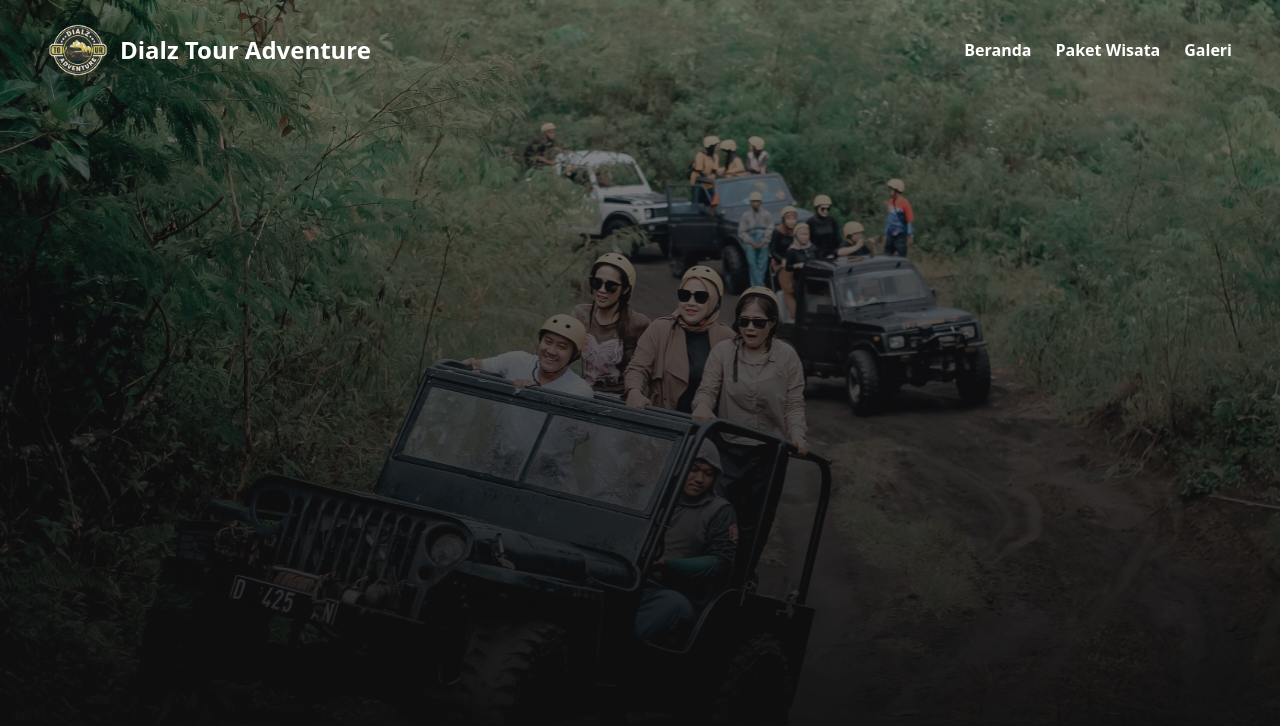
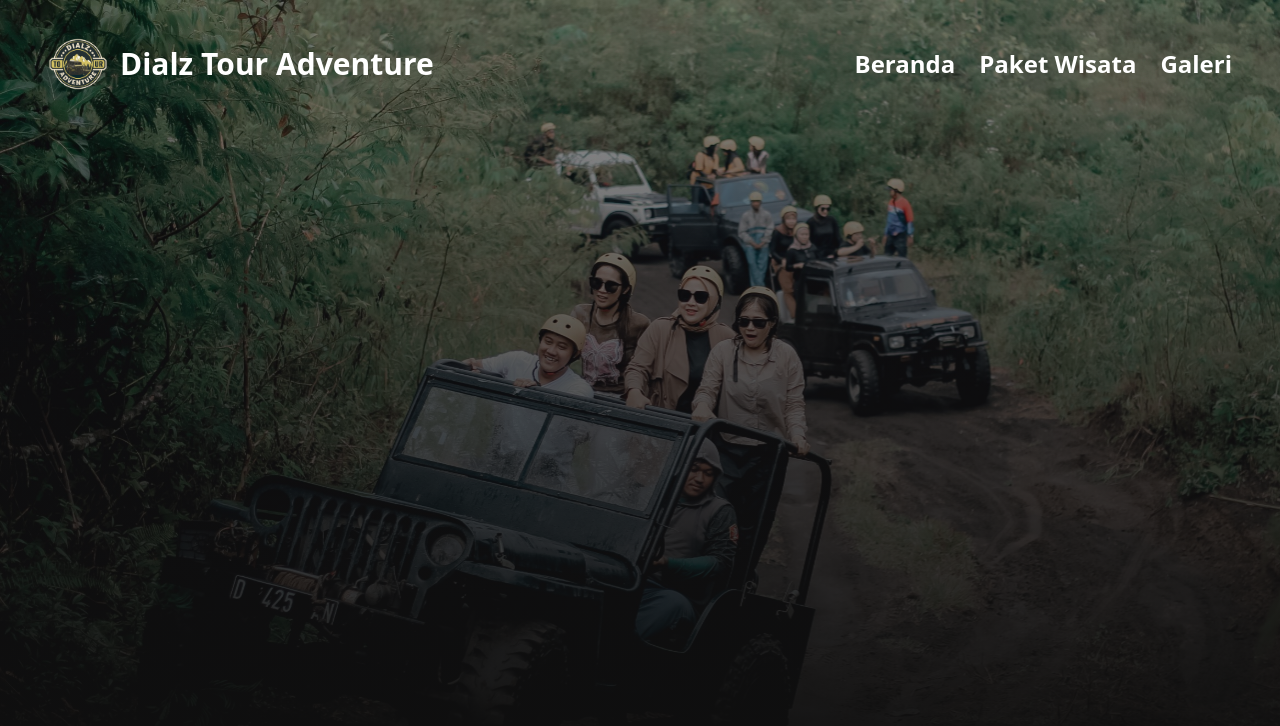
Before and after one commit to aufaikrimaa/kjtg-company-profile, a React (Vite) app: page / in a window 1280 px wide. Shown: the top 726 px of the page. Built offline with nearby package versions, Linux system fonts and the light colour scheme.

Commit message:
update navbar

```diff
--- a/src/components/navbar/Navbar.css
+++ b/src/components/navbar/Navbar.css
@@ -1,7 +1,6 @@
 .navbar {
   width: 100vw;
   height: 8rem;
-  padding: 8px 0;
   transition: height 0.3s ease, background-color 0.3s ease;
 }
 
--- a/src/components/navbar/Navbar.jsx
+++ b/src/components/navbar/Navbar.jsx
@@ -23,17 +23,17 @@ function Navbar() {
   }, []);
   return (
     <>
-      <div ref={navbarRef} className="navbar fixed z-10">
-        <div className="container flex px-6 py-2 justify-between font-bold text-white">
+      <div ref={navbarRef} className="navbar flex fixed z-10">
+        <div className="container flex px-6 py-2 justify-between font-bold text-white self-center">
           <div className="logo">
             <div className="flex ">
               <img src={logo} alt="" className="w-8 h-auto " />
-              <div className="text-2xl self-center ml-2">
+              <div className="text-3xl self-center ml-2">
                 Dialz Tour Adventure
               </div>
             </div>
           </div>
-          <div className="nav self-center">
+          <div className="nav self-center text-2xl">
             <Link to="/" className="mr-4">
               Beranda
             </Link>
```
